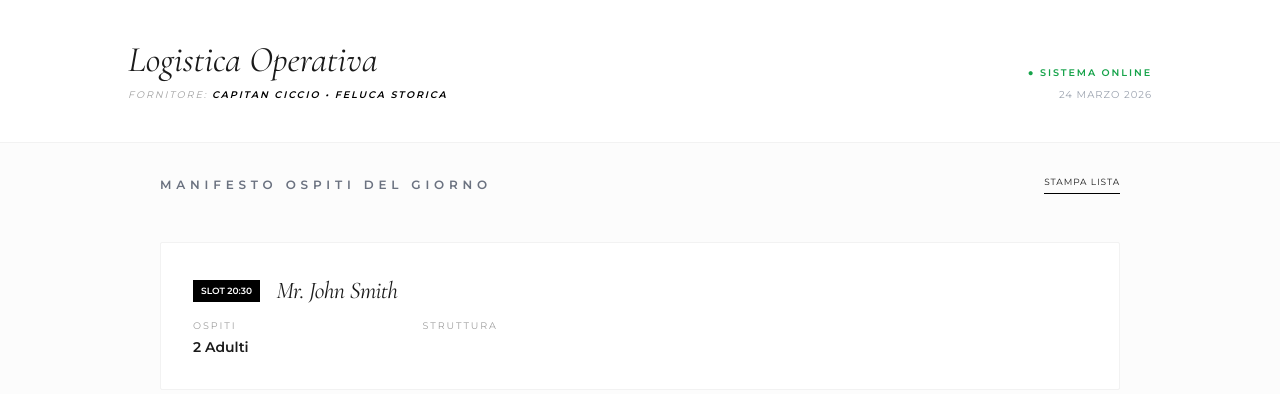
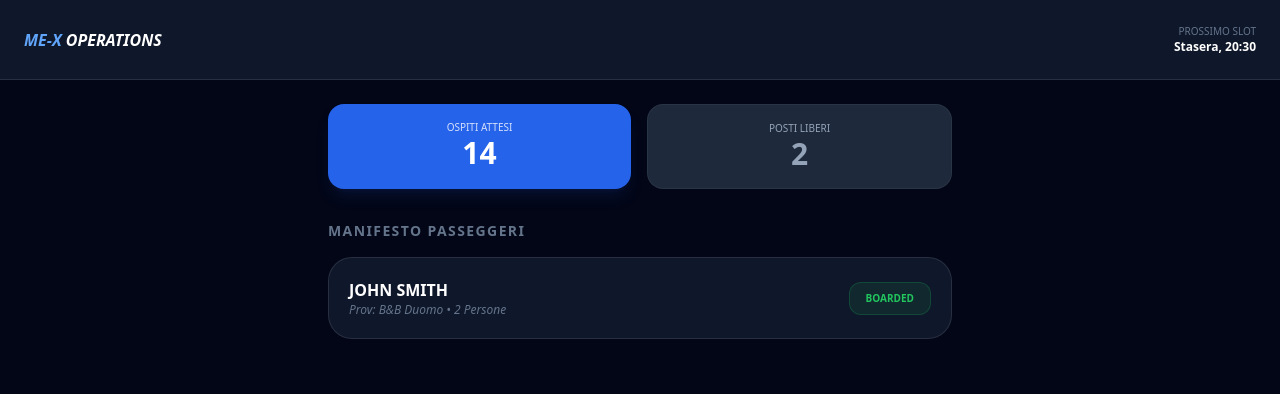
Before and after one commit to me-experince/me-experience-app, a website: page public/provider.html in a window 1280 px wide. Drawn offline with nearby package versions, Linux system fonts and the light colour scheme.

Commit message:
Update provider.html

```diff
--- a/public/provider.html
+++ b/public/provider.html
@@ -1,55 +1,40 @@
 <!DOCTYPE html>
 <html lang="it">
 <head>
-    <meta charset="UTF-8">
-    <meta name="viewport" content="width=device-width, initial-scale=1.0">
-    <title>ME-X Logistics | Provider Portal</title>
     <script src="https://cdn.tailwindcss.com"></script>
-    <link href="https://fonts.googleapis.com/css2?family=Cormorant+Garamond:ital,wght@0,300;0,400;0,600;1,400&family=Montserrat:wght@200;400;600&display=swap" rel="stylesheet">
-    <style>
-        body { font-family: 'Montserrat', sans-serif; background-color: #ffffff; color: #1a1a1a; }
-        .serif { font-family: 'Cormorant Garamond', serif; }
-        .executive-border { border-bottom: 1px solid #f2f2f2; }
-        .status-badge { letter-spacing: 0.2em; font-size: 0.6rem; font-weight: 700; }
-        .card-manifest { border: 1px solid #f2f2f2; transition: all 0.3s ease; }
-        .card-manifest:hover { border-color: #1a1a1a; background-color: #fafafa; }
-        .label-muted { letter-spacing: 0.2em; font-size: 0.6rem; color: #a1a1a1; text-transform: uppercase; }
-    </style>
+    <title>ME-X Provider | Logistics</title>
 </head>
-<body class="bg-[#fcfcfc] min-h-screen">
-
-    <header class="bg-white px-8 py-10 executive-border sticky top-0 z-50">
-        <div class="max-w-5xl mx-auto flex justify-between items-end">
-            <div>
-                <h1 class="text-4xl serif italic mb-2">Logistica Operativa</h1>
-                <p class="label-muted italic">Fornitore: <span class="text-black font-bold">Capitan Ciccio • Feluca Storica</span></p>
-            </div>
-            <div class="text-right">
-                <span class="status-badge text-green-600 uppercase">● Sistema Online</span>
-                <p class="text-[10px] text-gray-400 mt-1 uppercase tracking-widest">24 Marzo 2026</p>
-            </div>
+<body class="bg-slate-950 text-white font-sans">
+    <header class="p-6 border-b border-white/10 flex justify-between items-center bg-slate-900">
+        <h1 class="font-bold text-blue-400 italic">ME-X <span class="text-white">OPERATIONS</span></h1>
+        <div class="text-right">
+            <p class="text-[10px] text-slate-500 uppercase">Prossimo Slot</p>
+            <p class="text-xs font-bold">Stasera, 20:30</p>
         </div>
     </header>
 
-    <main class="max-w-5xl mx-auto p-8">
-
-        <div class="mb-12 flex justify-between items-center">
-            <h2 class="text-xs tracking-[0.4em] font-bold uppercase text-gray-500">Manifesto Ospiti del Giorno</h2>
-            <button onclick="window.print()" class="text-[9px] tracking-widest uppercase border-b border-black pb-1 hover:text-gray-400 hover:border-gray-400 transition">Stampa Lista</button>
+    <main class="p-6 max-w-2xl mx-auto">
+        <div class="mb-8 flex gap-4">
+            <div class="flex-1 bg-blue-600 p-4 rounded-2xl text-center shadow-lg shadow-blue-900/20">
+                <p class="text-[10px] opacity-80 uppercase">Ospiti Attesi</p>
+                <h2 class="text-3xl font-black">14</h2>
+            </div>
+            <div class="flex-1 bg-slate-800 p-4 rounded-2xl text-center border border-white/5">
+                <p class="text-[10px] text-slate-400 uppercase">Posti Liberi</p>
+                <h2 class="text-3xl font-black text-slate-400">2</h2>
+            </div>
         </div>
 
-        <div class="space-y-6">
-
-            <div class="card-manifest bg-white p-8 rounded-sm flex flex-col md:flex-row justify-between items-center gap-6">
-                <div class="flex-1">
-                    <div class="flex items-center gap-4 mb-3">
-                        <span class="bg-black text-white text-[9px] px-2 py-1 font-bold">SLOT 20:30</span>
-                        <h3 class="text-2xl serif italic tracking-tight">Mr. John Smith</h3>
-                    </div>
-                    <div class="grid grid-cols-2 md:grid-cols-4 gap-6">
-                        <div>
-                            <p class="label-muted mb-1">Ospiti</p>
-                            <p class="text-sm font-semibold">2 Adulti</p>
-                        </div>
-                        <div>
-                            <p class="label-muted mb-1">Struttura</p
+        <h3 class="text-sm font-bold uppercase tracking-widest text-slate-500 mb-4">Manifesto Passeggeri</h3>
+        <div class="space-y-4">
+            <div class="bg-slate-900 border border-white/10 p-5 rounded-3xl flex justify-between items-center">
+                <div>
+                    <h4 class="font-bold">JOHN SMITH</h4>
+                    <p class="text-xs text-slate-500 italic">Prov: B&B Duomo • 2 Persone</p>
+                </div>
+                <button class="bg-green-500/10 text-green-500 px-4 py-2 rounded-xl text-[10px] font-black border border-green-500/20">BOARDED</button>
+            </div>
+        </div>
+    </main>
+</body>
+</html>
```
